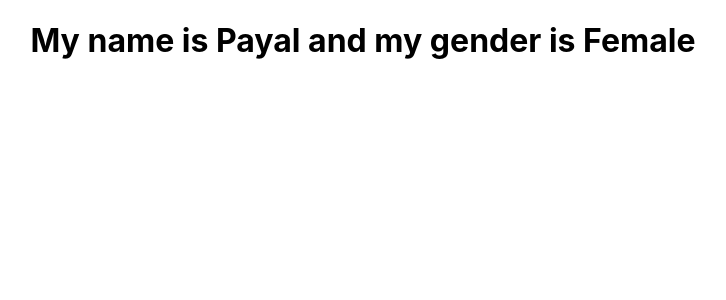
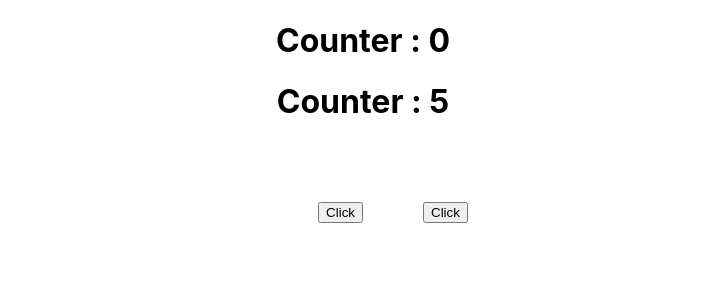
Before and after one commit to PayalSasmal10/react-concepts, a React (Create React App) app: page / in a window 1280 px wide. Shown: the top 300 px of the page, without its empty margins (277-1003 px from the left). Built offline with nearby package versions, Linux system fonts and the light colour scheme.

Commit message:
use REf and states understood

```diff
--- a/src/App.js
+++ b/src/App.js
@@ -1,16 +1,20 @@
-import './App.css';
+import "./App.css";
+import UseStateExample from "./components/useState/useStateExample";
+// import UseRefSecondEx from "./components/useRef/useRefSecondEx";
 // import { Callback } from './components/useCallback/Callback';
 // import Child from './components/useCallback/child';
 // import { Memo } from './components/useMemo/Memo';
 // import { UseRef } from './components/useRef/UseRef';
 // import { Parent } from './components/context_API/Parent';
 
-import ParentComponent from "./components/useContext/ParentComponent";
+// import ParentComponent from "./components/useContext/ParentComponent";
+
+
 
 function App() {
   return (
     <div className="App">
-      <ParentComponent/>
+      <UseStateExample />
     </div>
   );
 }
--- /dev/null
+++ b/src/components/useRef/useRefSecondEx.js
@@ -0,0 +1,16 @@
+import { useRef } from "react";
+
+const UseRefSecondEx = () => {
+    const count = useRef(0);
+    // const counterHandler = () => {
+    //     console.log("Am I calling from useRef");
+        count.current = count.current + 1;
+    // };
+    return(
+        <div>
+            <h1>count: {count.current}</h1>
+            <button >Click to Increase</button>
+        </div>
+    );
+};
+export default UseRefSecondEx;
--- /dev/null
+++ b/src/components/useState/useStateExample.js
@@ -0,0 +1,29 @@
+import { useEffect, useState } from "react";
+
+const UseStateExample = () => {
+  const [counter, setCounter] = useState(0);
+  const [counterByFive, setCounterByFive] = useState(5);
+
+    useEffect(() => {
+      console.log("am I calling from useEffect");
+    }, [counter]);
+
+
+  function buttonHandler() {
+    console.log("am calling from counter by 5");
+    setCounterByFive(counter + 1);
+  }
+
+  return (
+    <div>
+      <h1>Counter : {counter}</h1>
+      <h1>Counter : {counterByFive}</h1>
+      <button onClick={() => setCounter(counter+1)} style={{ margin: "60px" }}>
+        Click
+      </button>
+      <button onClick={buttonHandler}>Click</button>
+    </div>
+  );
+};
+
+export default UseStateExample;
```
